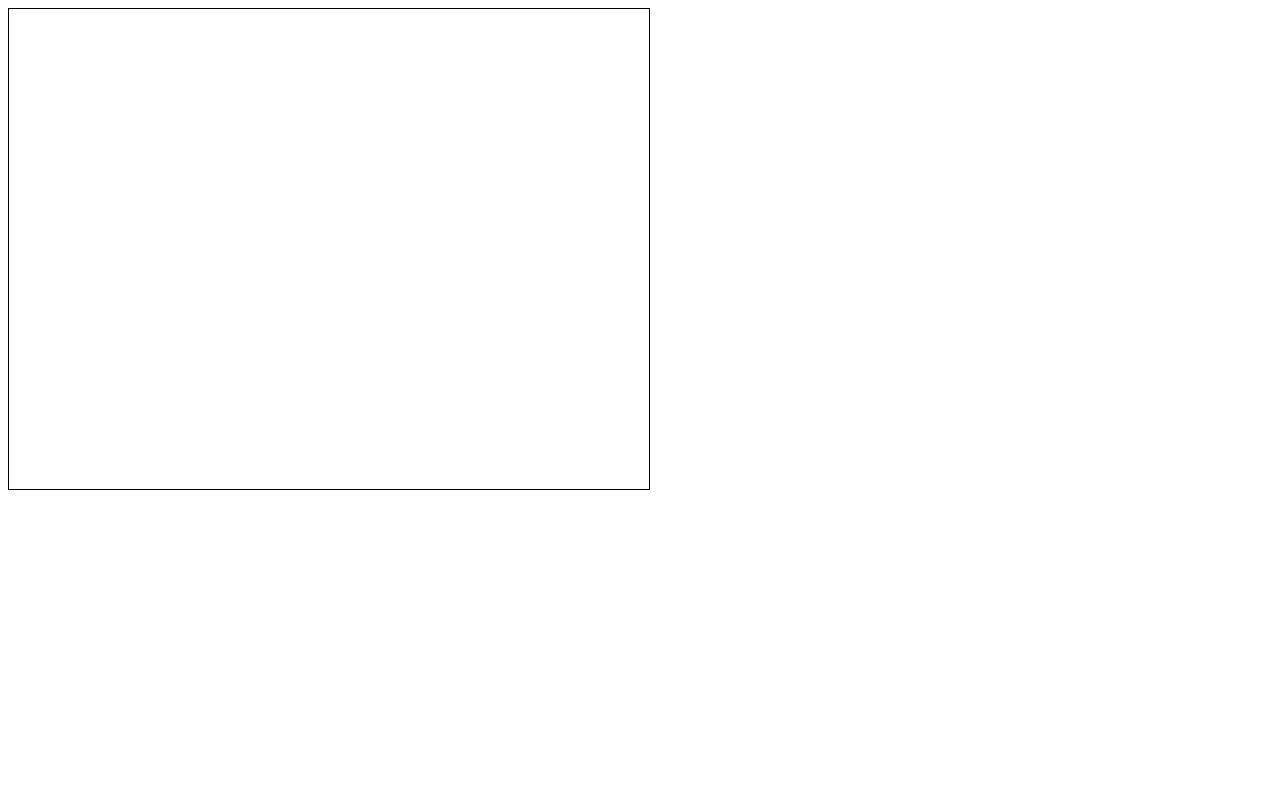
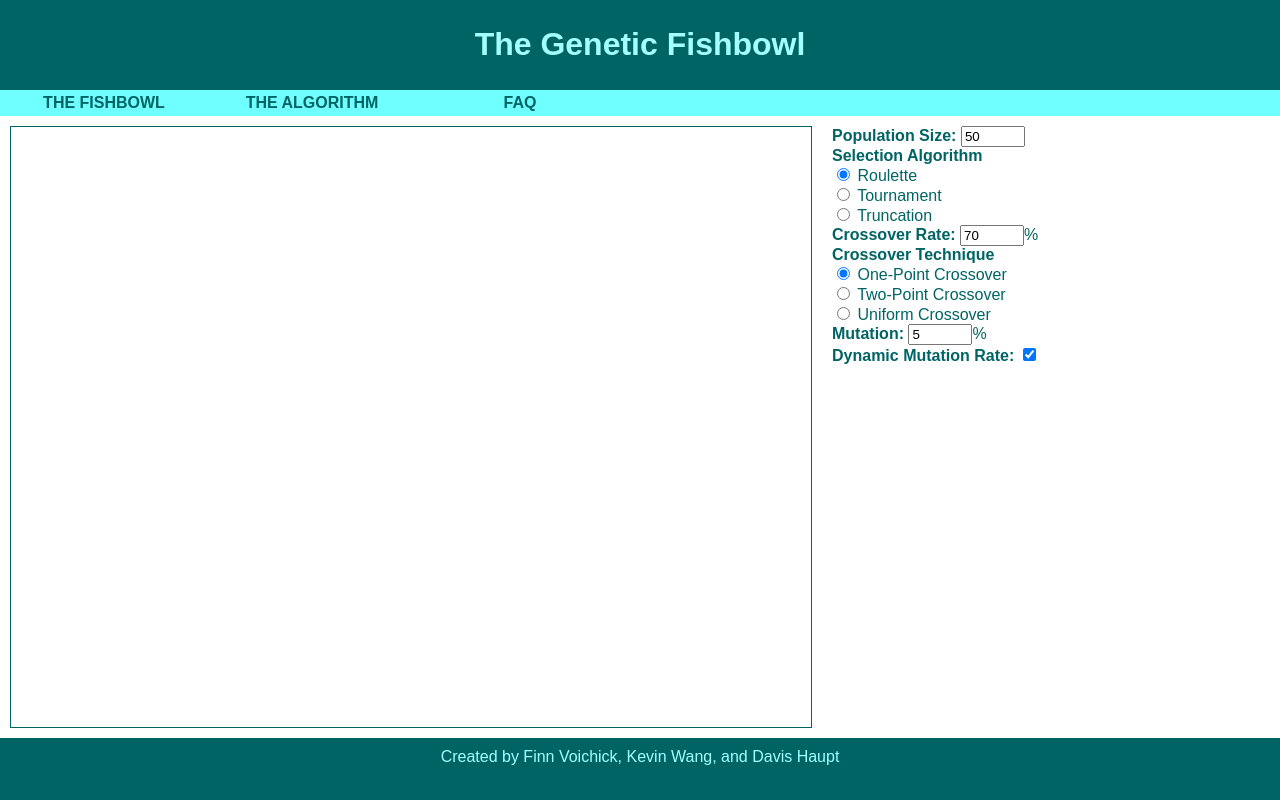
Before and after one commit to davish/Fishies, a website: page views/index.html in a window 1280 px wide. Drawn offline with Linux system fonts and the light colour scheme; a script that the page names is missing; files whose address does not match are found by name.

Commit message:
Started working on a new page and changed the CSS style of everything

```diff
--- a/public/style.css
+++ b/public/style.css
@@ -1,6 +1,7 @@
 body {
 	margin: 0px;
 	font-family: sans-serif;
+	background-color: #006464;
 }
 canvas {
 	border:1px solid #006464;
@@ -20,6 +21,7 @@ nav {
 section {
     float:left;
     padding:10px;
+	background-color: white;
 }
 footer {
     background-color: #006464;
--- a/views/index.html
+++ b/views/index.html
@@ -1,12 +1,64 @@
 <!DOCTYPE html>
 <html>
 <head>
-    <title>Fish</title>
+<title>The Genetic Fishbowl</title>
 <link rel="stylesheet" type="text/css" href="style.css"></link>
+<link rel="icon" type="image/png" href="favicon.png">
 <script src="https://code.createjs.com/easeljs-0.8.1.min.js"></script>
 <script src="main.min.js"></script>
 </head>
-  <body>
-    <canvas id="canvas" width="640" height="480"></canvas>
+<body onload="init()">
+
+<header>
+<h1>The Genetic Fishbowl</h1>
+</header>
+
+<nav>
+<ul>
+	<li><a href="./index.html">The Fishbowl</a></li>
+	<li><a href="./algorithm.html">The Algorithm</a></li>
+	<li><a href="./faq.html">FAQ</a></li>
+</ul>
+</nav>
+
+<section class="canvasHolder">
+<canvas id="canvas" width="800" height="600"></canvas>
+</section>
+
+<aside>
+<form>
+<b>Population Size:</b>
+<input type="number" name="population" value="50" min="3" max="100">
+<br>
+<b>Selection Algorithm</b>
+<br>
+<input type="radio" name="selection" value="roulette" checked> Roulette
+<br>
+<input type="radio" name="selection" value="tournament"> Tournament
+<br>
+<input type="radio" name="selection" value="truncation"> Truncation
+<br>
+<b>Crossover Rate:</b>
+<input type="number" name="crossoverRate" value="70" min="0" max="100">%
+<br>
+<b>Crossover Technique</b>
+<br>
+<input type="radio" name="crossoverMethod" value="onePoint" checked> One-Point Crossover
+<br>
+<input type="radio" name="crossoverMethod" value="twoPoint"> Two-Point Crossover
+<br>
+<input type="radio" name="crossoverMethod" value="uniform"> Uniform Crossover
+<br>
+<b>Mutation:</b>
+<input type="number" name="mutation" value="5" min="0" max="100">%
+<br>
+<b>Dynamic Mutation Rate:</b>
+<input type="checkbox" name="dynamicMutation" checked>
+</form>
+</aside>
+
+<footer>
+Created by Finn Voichick, Kevin Wang, and Davis Haupt
+</footer>
 </body>
 </html>
--- a/views/style.css
+++ b/views/style.css
@@ -1,6 +1,83 @@
+body {
+	margin: 0px;
+	font-family: sans-serif;
+	background-color: #006464;
+	color:#006464;
+}
 canvas {
-	border:1px solid black;
+	border:1px solid #006464;
+}
+header {
+	margin: 0px;
+	background-color: #006464;
+	color: #A4FFFF;
+	text-align: center;
+	padding: 5px;
+	font-weight:bold;
+}
+nav {
+	margin: 0px;
+	height: 26px;
+	background-color: #70FFFF;
+	font-weight:bold;
+}
+section {
+    float:left;
+    padding:10px;
+	background-color: white;
+	overflow: auto;
+}
+section.canvasHolder {
+	height: 602px;
+	overflow: hidden;
+}
+aside {
+	background-color: white;
+	padding: 10px;
+	height: 602px;
+	overflow:auto;
+}
+footer {
+    background-color: #006464;
+    color: #A4FFFF;
+    clear: both;
+    text-align: center;
+    padding: 10px;
 }
 p {
-	color:red;
+	font-size: large;
 }
+ul {
+	margin: 0px;
+	padding: 0px;
+	height: 30px;
+	list-style-type: none;
+}
+li {
+	float:left;
+}
+a:link, a:visited {
+	display: block;
+	width: 200px;
+	color: #006464;
+	text-align: center;
+	padding: 4px;
+	text-decoration: none;
+	text-transform: uppercase;
+}
+a:hover, a:active {
+	background-color: #008282;
+	color: #A4FFFF;
+}
+a.inline {
+	display: initial;
+	color: initial;
+	background-color: initial;
+	text-transform: initial;
+	padding: initial;
+	color: #008282;
+}
+a.inline:hover, a.inline:active {
+	text-decoration: underline;
+	color: #00FFFF;
+}
```
Also changed, not shown: index.html (+3 -0 lines), public/index.html (+28 -3 lines), views/algorithm.html (added, +54 -0 lines), views/favicon.png (added), 1 other file. Lines whose indentation alone changed are shown as unchanged.
